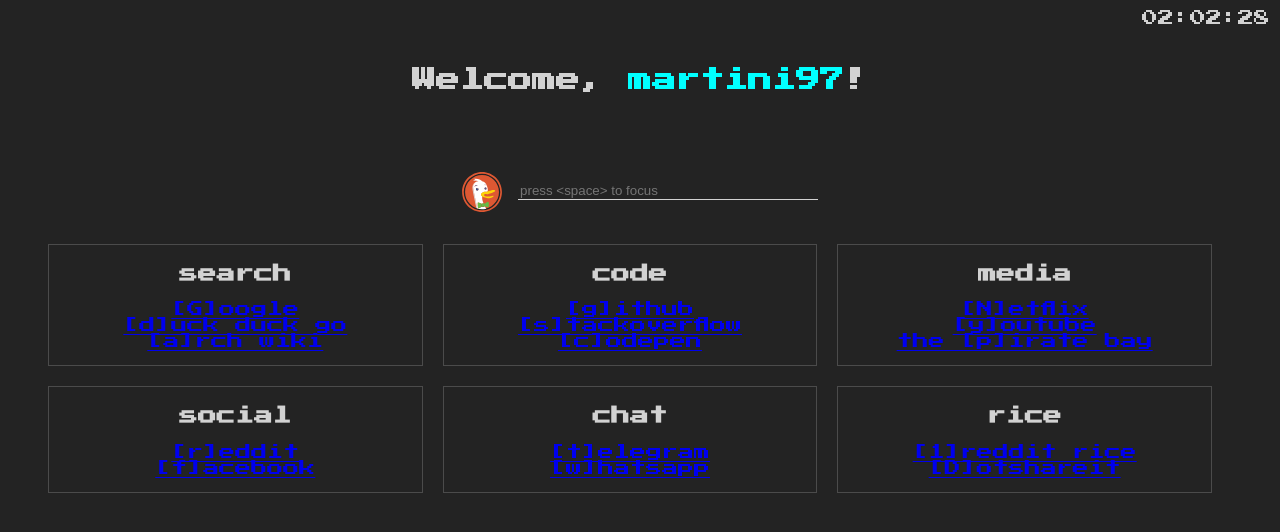
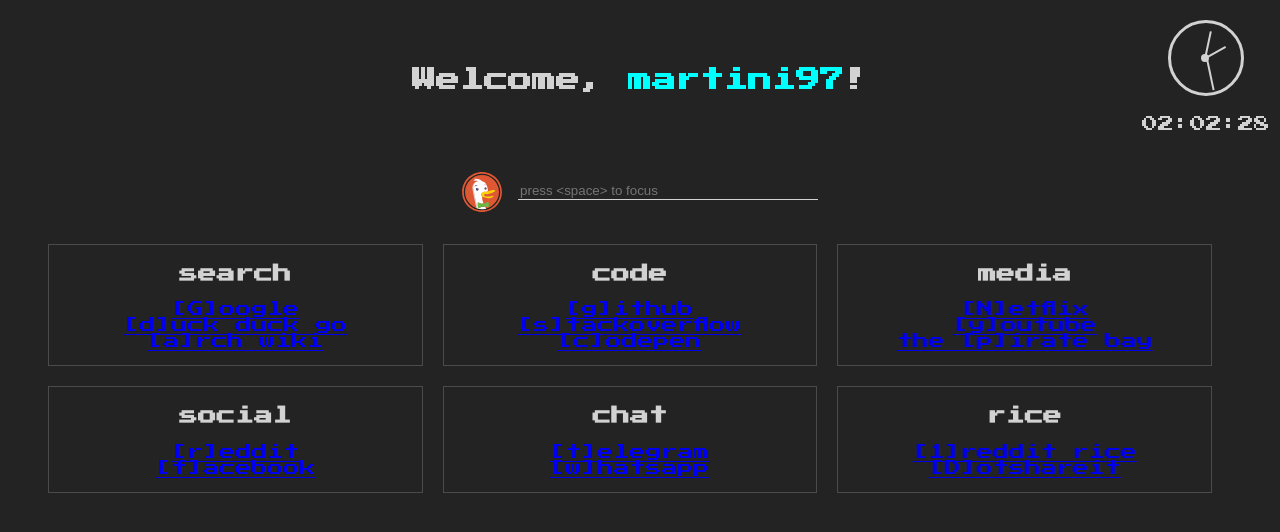
Before and after one commit to mourique/startpage, a plain HTML site: page index.html in a window 1280 px wide. Drawn offline with Linux system fonts and the light colour scheme.

Commit message:
Add clock

```diff
--- a/index.html
+++ b/index.html
@@ -6,7 +6,15 @@
   <link rel="stylesheet" href="style.css">
 </head>
 <body onload="start()">
-  <span id="clock"></span>
+  <div id="clock">
+    <div id="clock-center"></div>
+    <div id="clock-analog">
+      <div class="hand" id="hand-hours"></div>
+      <div class="hand" id="hand-minutes"></div>
+      <div class="hand" id="hand-seconds"></div>
+    </div>
+    <span id="clock-text"></span>
+  </div>
   <div id="container">
     <header id="greeting">
       <h2>Welcome, <span id="username">martini97</span>!</h2>
--- a/script.js
+++ b/script.js
@@ -36,13 +36,20 @@
   document.addEventListener("keypress", handleKeyPress);
 };
 
+function timeFormat(time) {
+  return time.toString().padStart(2, '0');
+}
+
 function setupClock() {
-    var now = new Date();
-    var hours = now.getHours().toString().padStart(2, '0');
-    var minutes = now.getMinutes().toString().padStart(2, '0');
-    var seconds = now.getSeconds().toString().padStart(2, '0');
-    document.getElementById('clock').innerHTML = hours + ":" + minutes + ":" + seconds;
-    setTimeout(setupClock, 500);
+  const now = new Date();
+  const hours = now.getHours();
+  const minutes = now.getMinutes();
+  const seconds = now.getSeconds();
+  document.getElementById('clock-text').innerHTML = `${timeFormat(hours)}:${timeFormat(minutes)}:${timeFormat(seconds)}`
+  document.getElementById('hand-seconds').style.transform = `rotate(${6*seconds+90}deg)`
+  document.getElementById('hand-minutes').style.transform = `rotate(${6*minutes+90}deg)`
+  document.getElementById('hand-hours').style.transform = `rotate(${0.5*(60*hours+minutes)+90}deg)`
+  setTimeout(setupClock, 500);
 };
 
 function handleKeyPress(event) {
@@ -51,9 +58,6 @@
   const key = event.shiftKey ? event.key.toUpperCase() : event.key;
   const search = document.getElementById('search');
   const choice = document.querySelector(`[data-key='${key}']`);
-
-  const stop = event.preventDefault;
-  console.log(event);
 
   if (!isTyping && key === ' ') return search.focus();
   if (isTyping && key === 'Escape') return search.blur();
--- a/style.css
+++ b/style.css
@@ -73,3 +73,43 @@
     vertical-align: middle;
     margin-top: -30px;
 }
+
+#clock-analog {
+    height: 70px;
+    width: 70px;
+    border: 3px solid #d2d2d2;
+    margin: 10px auto 20px;
+    border-radius: 50%;
+}
+
+.hand {
+    position: absolute;
+    height: 2px;
+    top: 40%;
+    right: 50%;
+    transform-origin: right top;
+    background: #d2d2d2;
+}
+
+#hand-hours {
+    width: 23px;
+}
+
+#hand-minutes {
+    width: 28px;
+}
+
+#hand-seconds {
+    width: 32px;
+}
+
+#clock-center {
+    position: absolute;
+    left: 46%;
+    top: 36%;
+    height: 2px;
+    width: 2px;
+    border: solid #d2d2d2;
+    border-radius: 50%;
+    background: #d2d2d2;
+}
```
